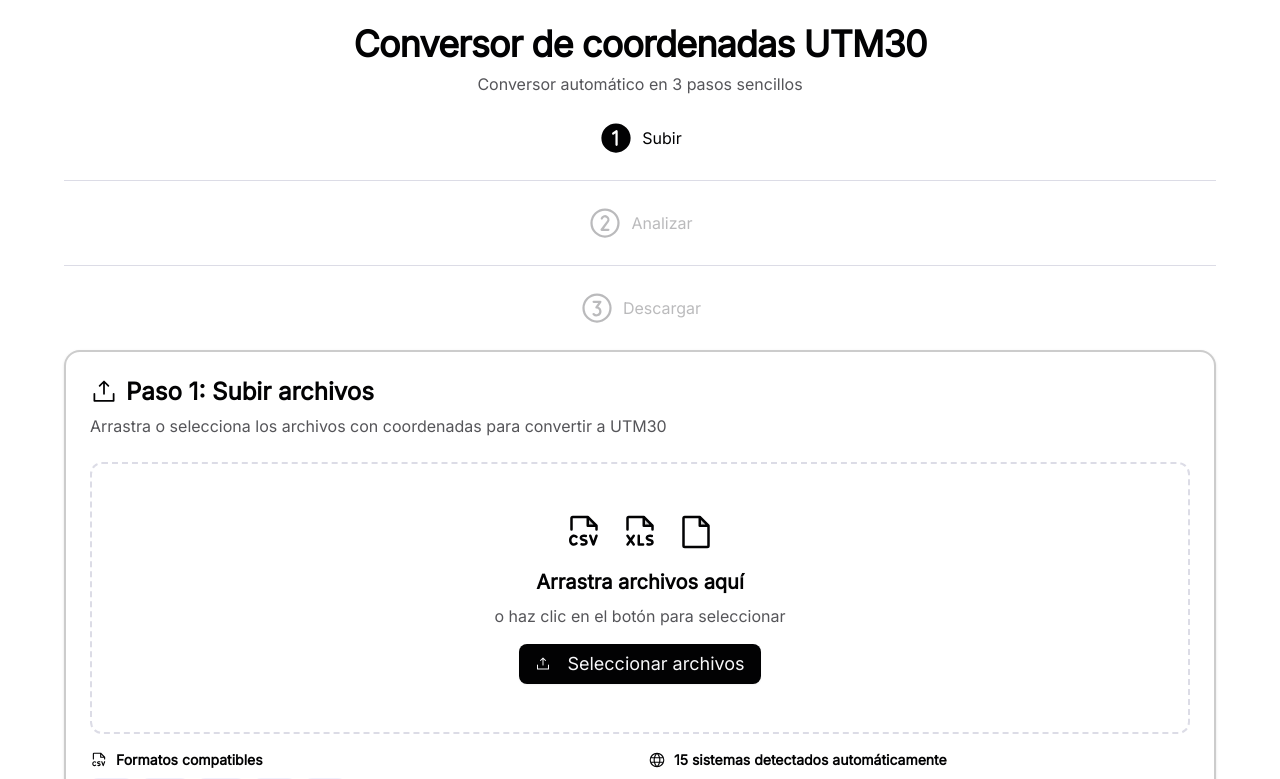
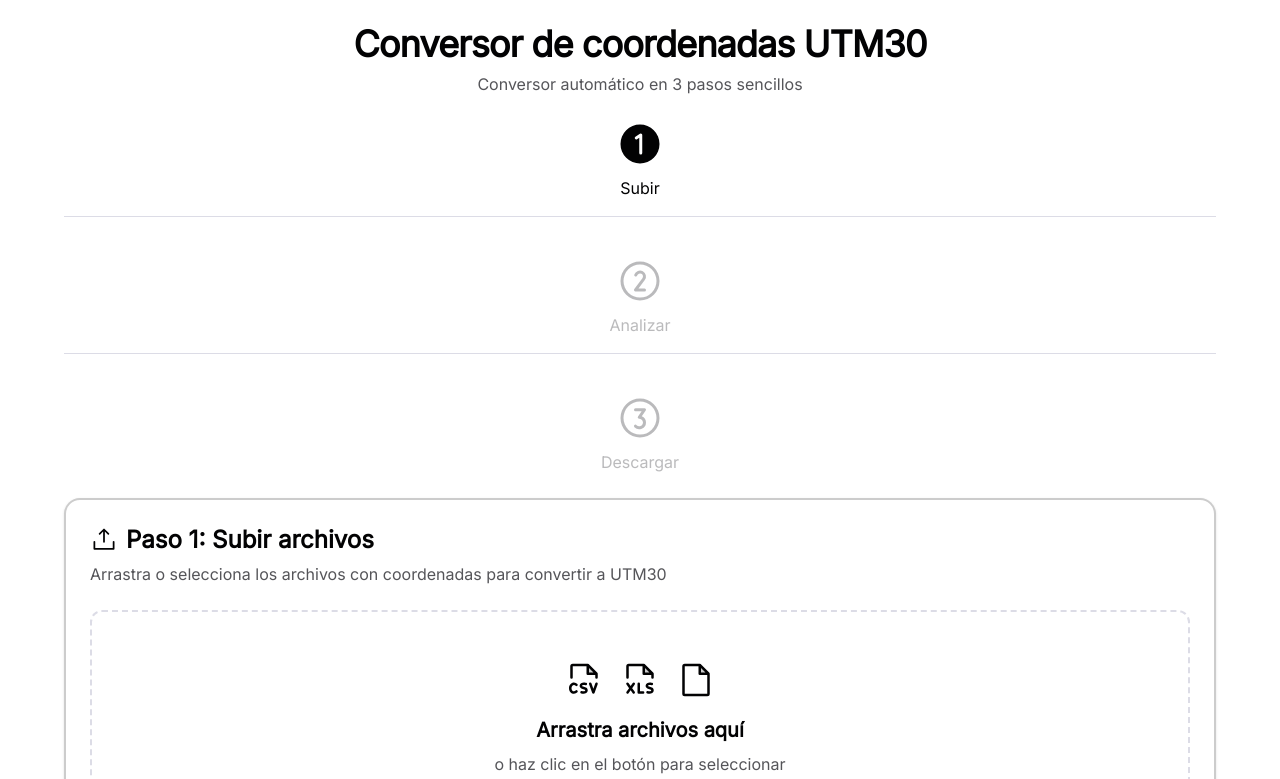
Before and after one commit to luismgarcia/norm-coord-ptel, a React (Vite) app: page / in a window 1280 px wide. Shown: the top 779 px of the page. Built offline with nearby package versions, Linux system fonts and the light colour scheme; what proj4 would draw is missing.

Commit message:
Generated by Spark: Vamos a representar estos 3 pasos en horizontal, no en vertical

```diff
--- a/src/App.tsx
+++ b/src/App.tsx
@@ -354,14 +354,14 @@ function App() {
           </p>
         </div>
 
-        <div className="flex items-center justify-center gap-3 md:gap-6 flex-wrap">
+        <div className="flex items-center justify-center gap-2 md:gap-4 flex-wrap">
           <div
-            className={`flex items-center gap-2 transition-all ${currentStep >= 1 ? 'opacity-100' : 'opacity-40'}`}
+            className={`flex flex-col items-center gap-2 transition-all ${currentStep >= 1 ? 'opacity-100' : 'opacity-40'}`}
             onClick={() => currentStep > 1 && handleReset()}
           >
-            <div className={`flex items-center gap-2 ${currentStep > 1 ? 'cursor-pointer hover:scale-105' : ''} transition-transform`}>
+            <div className={`flex flex-col items-center gap-2 ${currentStep > 1 ? 'cursor-pointer hover:scale-105' : ''} transition-transform`}>
               <NumberCircleOne
-                size={36}
+                size={48}
                 weight={currentStep === 1 ? 'fill' : 'regular'}
                 className={currentStep === 1 ? 'text-primary' : 'text-muted-foreground'}
               />
@@ -371,11 +371,11 @@ function App() {
             </div>
           </div>
 
-          <Separator className="w-8 md:w-12" />
+          <Separator className="w-12 md:w-20 mb-6" />
 
-          <div className={`flex items-center gap-2 transition-all ${currentStep >= 2 ? 'opacity-100' : 'opacity-40'}`}>
+          <div className={`flex flex-col items-center gap-2 transition-all ${currentStep >= 2 ? 'opacity-100' : 'opacity-40'}`}>
             <NumberCircleTwo
-              size={36}
+              size={48}
               weight={currentStep === 2 ? 'fill' : 'regular'}
               className={currentStep === 2 ? 'text-primary' : 'text-muted-foreground'}
             />
@@ -384,15 +384,15 @@ function App() {
             </span>
           </div>
 
-          <Separator className="w-8 md:w-12" />
+          <Separator className="w-12 md:w-20 mb-6" />
 
           <div
-            className={`flex items-center gap-2 transition-all ${currentStep >= 3 ? 'opacity-100' : 'opacity-40'}`}
+            className={`flex flex-col items-center gap-2 transition-all ${currentStep >= 3 ? 'opacity-100' : 'opacity-40'}`}
             onClick={() => currentStep === 2 && selectedFile && setCurrentStep(3)}
           >
-            <div className={`flex items-center gap-2 ${currentStep === 2 && selectedFile ? 'cursor-pointer hover:scale-105' : ''} transition-transform`}>
+            <div className={`flex flex-col items-center gap-2 ${currentStep === 2 && selectedFile ? 'cursor-pointer hover:scale-105' : ''} transition-transform`}>
               <NumberCircleThree
-                size={36}
+                size={48}
                 weight={currentStep === 3 ? 'fill' : 'regular'}
                 className={currentStep === 3 ? 'text-primary' : 'text-muted-foreground'}
               />
```
